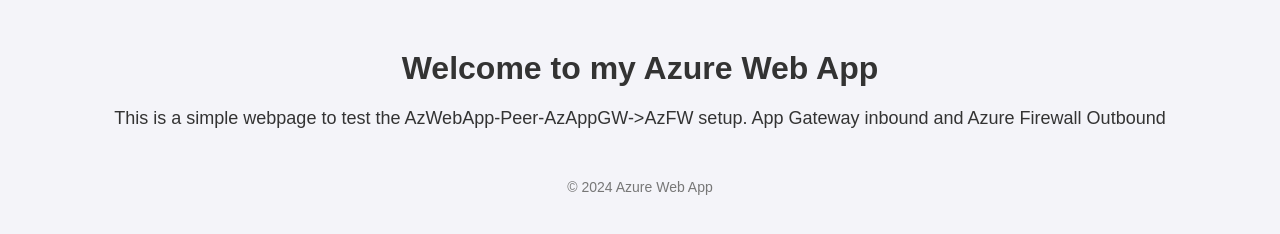
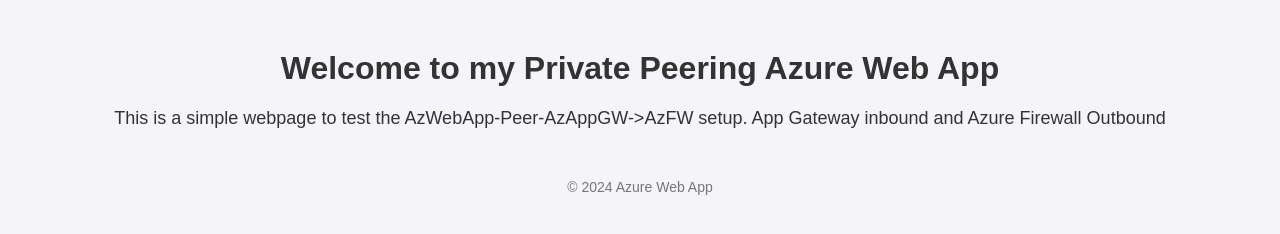
Before and after one commit to adrian4ascu/webapptest, a website: page public/index.html in a window 1280 px wide. Drawn offline with Linux system fonts and the light colour scheme.

Commit message:
Update index.html

```diff
--- a/public/index.html
+++ b/public/index.html
@@ -28,7 +28,7 @@
     </style>
 </head>
 <body>
-    <h1>Welcome to my Azure Web App</h1>
+    <h1>Welcome to my Private Peering Azure Web App</h1>
     <p>This is a simple webpage to test the AzWebApp-Peer-AzAppGW->AzFW setup. App Gateway inbound and Azure Firewall Outbound</p>
     <footer>
         &copy; 2024 Azure Web App
```
